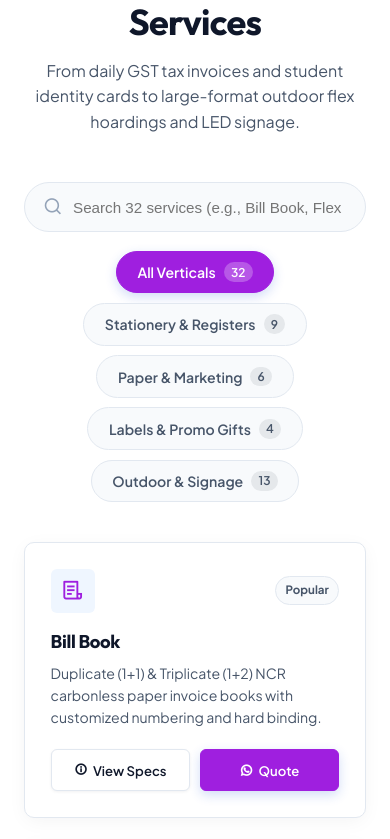
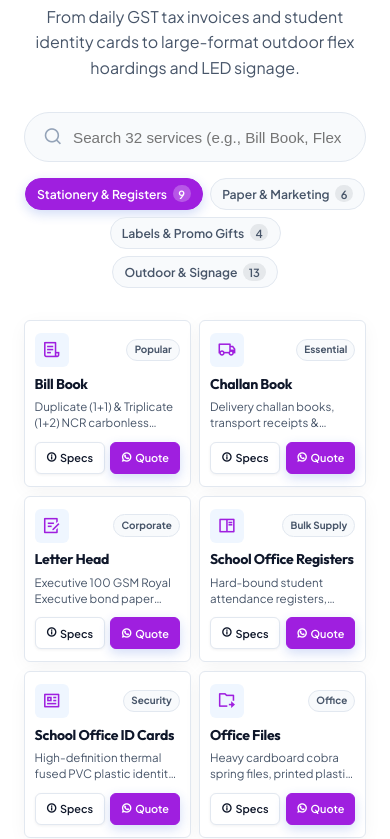
Before and after one commit to MainPiyushHoon/apmprint, a React (Vite) app: page / in a window 390 px wide. Shown: the part 2439-3278 px from the top of the page. Built offline with nearby package versions, Linux system fonts and the light colour scheme.

Commit message:
feat(catalog): remove 'All Verticals' tab and enable 2-column card grid on mobile

```diff
--- a/src/components/ServiceCard.jsx
+++ b/src/components/ServiceCard.jsx
@@ -22,7 +22,9 @@ export default function ServiceCard({ service, onOpenModal, onSelectQuote }) {
           onClick={() => onOpenModal(service)}
           aria-label={`View technical specifications for ${service.title}`}
         >
-          <i className="ri-information-line"></i> View Specs
+          <i className="ri-information-line"></i>
+          <span className="btn-text-full">View Specs</span>
+          <span className="btn-text-short">Specs</span>
         </button>
         <a
           href="#contact"
--- a/src/components/ServiceCatalog.jsx
+++ b/src/components/ServiceCatalog.jsx
@@ -3,25 +3,29 @@ import { categories, servicesData } from '../data/servicesData';
 import ServiceCard from './ServiceCard';
 
 export default function ServiceCatalog({ onOpenModal, onSelectQuote, externalSearch }) {
-  const [activeCategory, setActiveCategory] = useState('all');
+  const [activeCategory, setActiveCategory] = useState(categories[0]?.id || 'stationery');
   const [searchQuery, setSearchQuery] = useState('');
 
   React.useEffect(() => {
     if (externalSearch) {
       setSearchQuery(externalSearch);
-      setActiveCategory('all');
+      const found = servicesData.find(s => s.title.toLowerCase().includes(externalSearch.toLowerCase()));
+      if (found) {
+        setActiveCategory(found.category);
+      }
     }
   }, [externalSearch]);
 
   const filteredServices = useMemo(() => {
     return servicesData.filter((service) => {
-      const matchesCategory = activeCategory === 'all' || service.category === activeCategory;
       const query = searchQuery.toLowerCase().trim();
       const matchesSearch =
         !query ||
         service.title.toLowerCase().includes(query) ||
         service.desc.toLowerCase().includes(query) ||
         service.specs.some((s) => s.toLowerCase().includes(query));
+
+      const matchesCategory = query ? matchesSearch : service.category === activeCategory;
 
       return matchesCategory && matchesSearch;
     });
@@ -72,15 +76,6 @@ export default function ServiceCatalog({ onOpenModal, onSelectQuote, externalSea
           </div>
 
           <div className="category-tabs" role="tablist" aria-label="Service Categories">
-            <button
-              type="button"
-              className={`tab-btn ${activeCategory === 'all' ? 'active' : ''}`}
-              onClick={() => setActiveCategory('all')}
-              role="tab"
-              aria-selected={activeCategory === 'all'}
-            >
-              All Verticals <span className="tab-count">32</span>
-            </button>
             {categories.map((cat) => (
               <button
                 key={cat.id}
--- a/src/styles/index.css
+++ b/src/styles/index.css
@@ -893,6 +893,14 @@ button {
   justify-content: center;
   gap: 0.35rem;
   transition: var(--transition-fast);
+}
+
+.btn-text-short {
+  display: none;
+}
+
+.btn-text-full {
+  display: inline;
 }
 
 /* ==========================================================================
@@ -1466,6 +1474,100 @@ textarea.form-input {
     gap: 1rem;
     text-align: center;
   }
+
+  /* 2-Column Mobile Services Grid & Tabs */
+  .services-section {
+    padding: 3.5rem 0;
+  }
+
+  .section-header {
+    margin-bottom: 2rem;
+  }
+
+  .section-title {
+    font-size: 1.75rem;
+  }
+
+  .catalog-controls {
+    gap: 1rem;
+    margin-bottom: 2rem;
+  }
+
+  .category-tabs {
+    gap: 0.45rem;
+  }
+
+  .tab-btn {
+    padding: 0.45rem 0.85rem;
+    font-size: 0.8rem;
+    gap: 0.35rem;
+  }
+
+  .tab-count {
+    font-size: 0.7rem;
+    padding: 0.1rem 0.35rem;
+  }
+
+  .services-grid {
+    grid-template-columns: repeat(2, minmax(0, 1fr));
+    gap: 0.85rem;
+  }
+
+  .service-card {
+    padding: 1rem 0.85rem;
+    border-radius: var(--radius-sm);
+  }
+
+  .card-top {
+    margin-bottom: 0.55rem;
+  }
+
+  .card-icon {
+    width: 34px;
+    height: 34px;
+    font-size: 1.15rem;
+    border-radius: 6px;
+  }
+
+  .card-badge {
+    font-size: 0.62rem;
+    padding: 0.15rem 0.45rem;
+  }
+
+  .service-title {
+    font-size: 0.95rem;
+    margin-bottom: 0.35rem;
+    line-height: 1.25;
+  }
+
+  .service-desc {
+    font-size: 0.76rem;
+    line-height: 1.4;
+    margin-bottom: 0.85rem;
+    display: -webkit-box;
+    -webkit-line-clamp: 2;
+    -webkit-box-orient: vertical;
+    overflow: hidden;
+  }
+
+  .card-actions {
+    gap: 0.35rem;
+  }
+
+  .card-btn {
+    padding: 0.45rem 0.35rem;
+    font-size: 0.72rem;
+    gap: 0.2rem;
+    border-radius: 6px;
+  }
+
+  .btn-text-full {
+    display: none;
+  }
+
+  .btn-text-short {
+    display: inline;
+  }
 }
 
 /* ==========================================================================
@@ -1731,6 +1833,34 @@ textarea.form-input {
   .cinematic-typing-headline {
     font-size: clamp(1.85rem, 8.5vw, 2.4rem);
   }
+
+  .services-grid {
+    grid-template-columns: repeat(2, minmax(0, 1fr));
+    gap: 0.55rem;
+  }
+
+  .service-card {
+    padding: 0.75rem 0.6rem;
+  }
+
+  .service-title {
+    font-size: 0.88rem;
+  }
+
+  .service-desc {
+    font-size: 0.72rem;
+    margin-bottom: 0.65rem;
+  }
+
+  .card-btn {
+    padding: 0.4rem 0.2rem;
+    font-size: 0.68rem;
+  }
+
+  .tab-btn {
+    padding: 0.4rem 0.7rem;
+    font-size: 0.76rem;
+  }
 }
 
 @media (max-width: 360px) {
@@ -1746,4 +1876,21 @@ textarea.form-input {
     padding: 0.32rem 0.45rem;
     font-size: 0.7rem;
   }
-}
+
+  .services-grid {
+    gap: 0.4rem;
+  }
+
+  .service-card {
+    padding: 0.65rem 0.45rem;
+  }
+
+  .service-title {
+    font-size: 0.82rem;
+  }
+
+  .card-btn {
+    padding: 0.35rem 0.15rem;
+    font-size: 0.64rem;
+  }
+}
```
